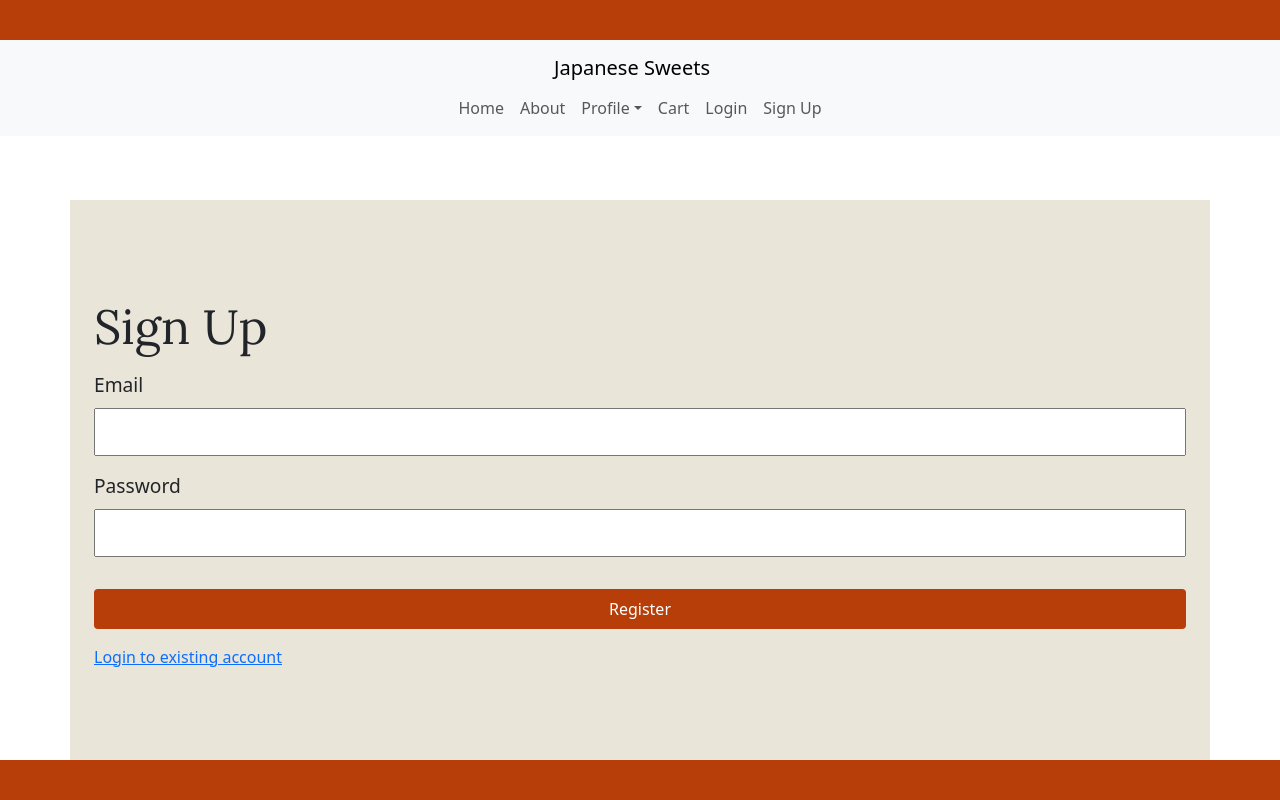
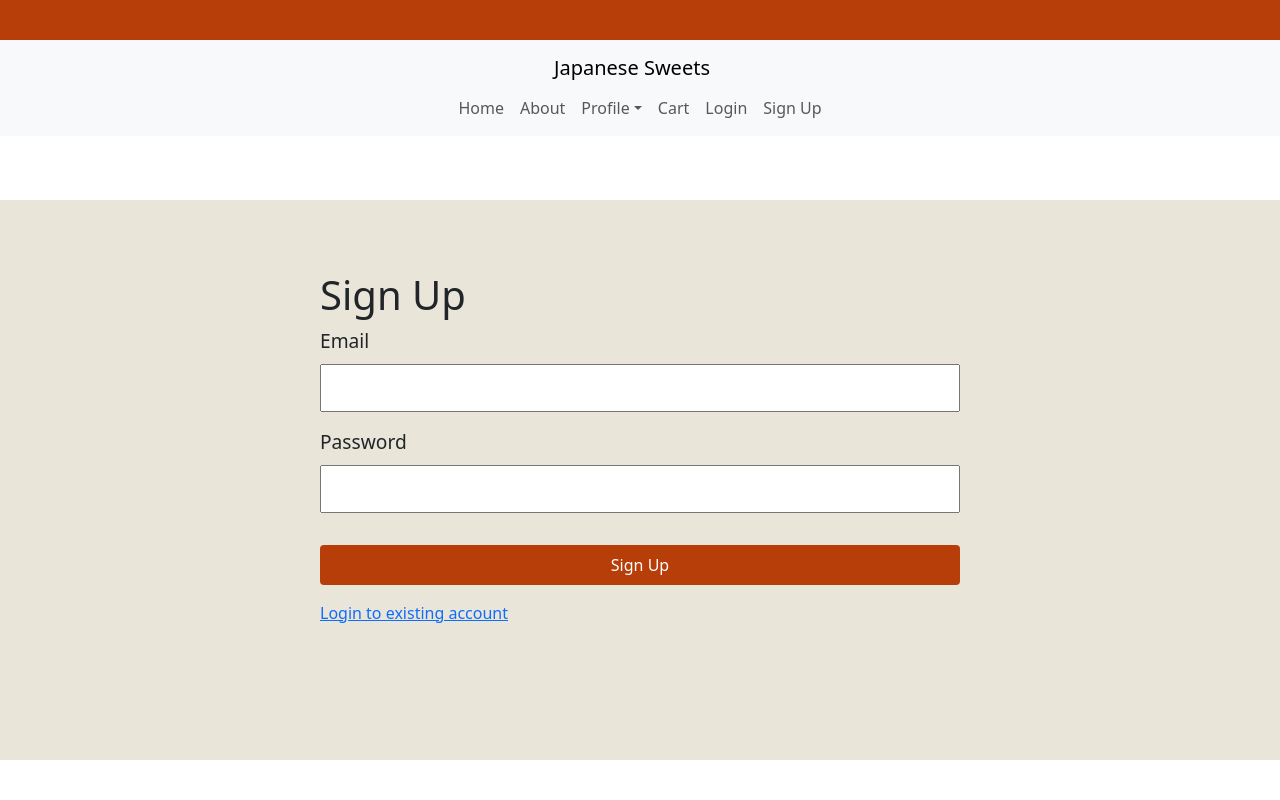
Before and after one commit to DariusGarcia/ecommerce-client-REACT, a React (Create React App) app: page /register in a window 1280 px wide. Shown: the top 800 px of the page. Built offline with nearby package versions, Linux system fonts and the light colour scheme.

Commit message:
refactor login/signup form css into modules

```diff
--- a/src/pages/login.jsx
+++ b/src/pages/login.jsx
@@ -6,6 +6,7 @@ import { userLogin } from '../features/auth/authActions'
 import Footer from '../components/Footer'
 import Navbar from '../components/navbar/topNavbar/Navbar'
 import Spinner from '../components/spinner/Spinner'
+import style from '../styles/login.module.css'
 
 const Login = () => {
   const { userInfo, loading, error } = useSelector((state) => state.auth || {})
@@ -24,15 +25,14 @@ const Login = () => {
     dispatch(userLogin(data))
   }
   return (
-    <div className='login-wrapper'>
-      <main className='container login-container'>
+    <div className={style.loginWrapper}>
+      <main className={`${style.container} ${style.loginContainer}`}>
         <form
           onSubmit={handleSubmit(submitForm)}
           action='submit'
-          className='login-form container'
+          className={`${style.loginForm} ${style.container}`}
         >
-          {/* {error && <Error>{error}</Error>} */}
-          <h1 className='main-title'>Login</h1>
+          <h1 className={style.mainTitle}>Login</h1>
           <label htmlFor='email'>Email</label>
           <input
             type='email'
@@ -47,12 +47,10 @@ const Login = () => {
             {...register('password')}
             required
           />
-          <button type='submit' className='button' disabled={loading}>
+          <button type='submit' className={style.button} disabled={loading}>
             {loading ? <Spinner /> : 'Login'}
           </button>
-          <a href='/login'>Login to existing account</a>
-
-          {/* <div className='message'>{message ? <p>{[message]}</p> : null}</div> */}
+          <a href='/register'>Create a new account</a>
         </form>
       </main>
       <Footer />
--- a/src/pages/signUp.jsx
+++ b/src/pages/signUp.jsx
@@ -6,6 +6,7 @@ import Footer from '../components/Footer'
 import Error from '../components/Error'
 import Spinner from '../components/spinner/Spinner'
 import { registerUser } from '../features/auth/authActions'
+import style from '../styles/login.module.css'
 
 const SignUp = () => {
   const [customError, setCustomError] = useState(null)
@@ -28,32 +29,30 @@ const SignUp = () => {
   }
 
   return (
-    <div className='login-wrapper'>
-      <main className='container login-container'>
+    <div className={style.loginWrapper}>
+      <main className={`${style.container} ${style.loginContainer}`}>
         <form
           onSubmit={handleSubmit(submitForm)}
           action='submit'
-          className='login-form container'
+          className={`${style.loginForm} ${style.container}`}
         >
-          {error && <Error>{error}</Error>}
-          {customError && <Error>{customError}</Error>}
-          <h1 className='main-title'>Sign Up</h1>
+          <h1 className={style.mainTitle}>Sign Up</h1>
           <label htmlFor='email'>Email</label>
           <input
+            type='email'
+            autoComplete='off'
             {...register('email')}
             required
-            type='email'
-            autoComplete='off'
           />
           <label htmlFor='password'>Password</label>
           <input
+            type='password'
+            autoComplete='off'
             {...register('password')}
             required
-            type='password'
-            autoComplete='off'
           />
-          <button type='submit' className='button' disabled={loading}>
-            {loading ? <Spinner /> : 'Register'}
+          <button type='submit' className={style.button} disabled={loading}>
+            {loading ? <Spinner /> : 'Sign Up'}
           </button>
           <a href='/login'>Login to existing account</a>
         </form>
--- a/src/styles/App.css
+++ b/src/styles/App.css
@@ -32,6 +32,7 @@
   from {
     transform: rotate(0deg);
   }
+
   to {
     transform: rotate(360deg);
   }
--- a/src/styles/index.css
+++ b/src/styles/index.css
@@ -515,41 +515,6 @@ similar product component
   overflow: hidden;
 }
 
-/*
-------------------------------------------
-login form
-------------------------------------------
-*/
-
-
-.login-container {
-  margin-top: 2rem 0;
-
-  height: 70vh;
-  background-color: var(--cream);
-}
-
-.login-form>input {
-  margin-bottom: 1rem;
-}
-
-.login-form>label {
-  margin-bottom: .5rem;
-  font-size: 1.2rem;
-}
-
-.login-form>input {
-  height: 3rem;
-}
-
-.login-form>button {
-  height: 2.5rem;
-  background-color: var(--orange);
-  color: white;
-  border: none;
-  border-radius: var(--br);
-  margin: 1rem 0;
-}
 
 
 @media (min-width: 947px) {
@@ -596,7 +561,7 @@ login form
     display: flex;
     flex-direction: column;
     align-items: center;
-    height: 24rem;
+    height: 100%;
     overflow: hidden;
     background-color: var(--light-cream);
     padding: var(--p-sm);
@@ -648,19 +613,7 @@ footer
 media queries
 ------------------------------------------
 */
-@media (min-width: 768px) {
-
-  .login-container {
-    justify-content: center;
-    width: 100%;
-    align-items: center;
-  }
-
-  .login-form {
-    width: 50%;
-  }
-
-}
+@media (min-width: 768px) {}
 
 @media (min-width: 978px) {
   .image-container {
--- /dev/null
+++ b/src/styles/login.module.css
@@ -0,0 +1,65 @@
+/*
+------------------------------------------
+login form
+------------------------------------------
+*/
+.container {
+    display: flex;
+    flex-direction: column;
+    justify-content: center;
+    margin-bottom: 4rem;
+}
+
+.loginContainer {
+    margin-top: 2rem 0;
+
+    height: 70vh;
+    background-color: var(--cream);
+}
+
+.loginForm>input {
+    margin-bottom: 1rem;
+}
+
+.loginForm>label {
+    margin-bottom: .5rem;
+    font-size: 1.2rem;
+}
+
+.loginForm>input {
+    height: 3rem;
+}
+
+.loginForm>button {
+    height: 2.5rem;
+    background-color: var(--orange);
+    color: white;
+    border: none;
+    border-radius: var(--br);
+    margin: 1rem 0;
+}
+
+@media (min-width: 768px) {
+
+    .loginContainer {
+        justify-content: center;
+        width: 100%;
+        align-items: center;
+    }
+
+    .loginForm {
+        width: 50%;
+    }
+}
+
+@media (min-width: 978px) {
+    .login-form {
+        max-width: 40vw;
+    }
+}
+
+@media (min-width: 1140px) {
+    .login-form {
+        max-width: 40vw;
+    }
+}
```
